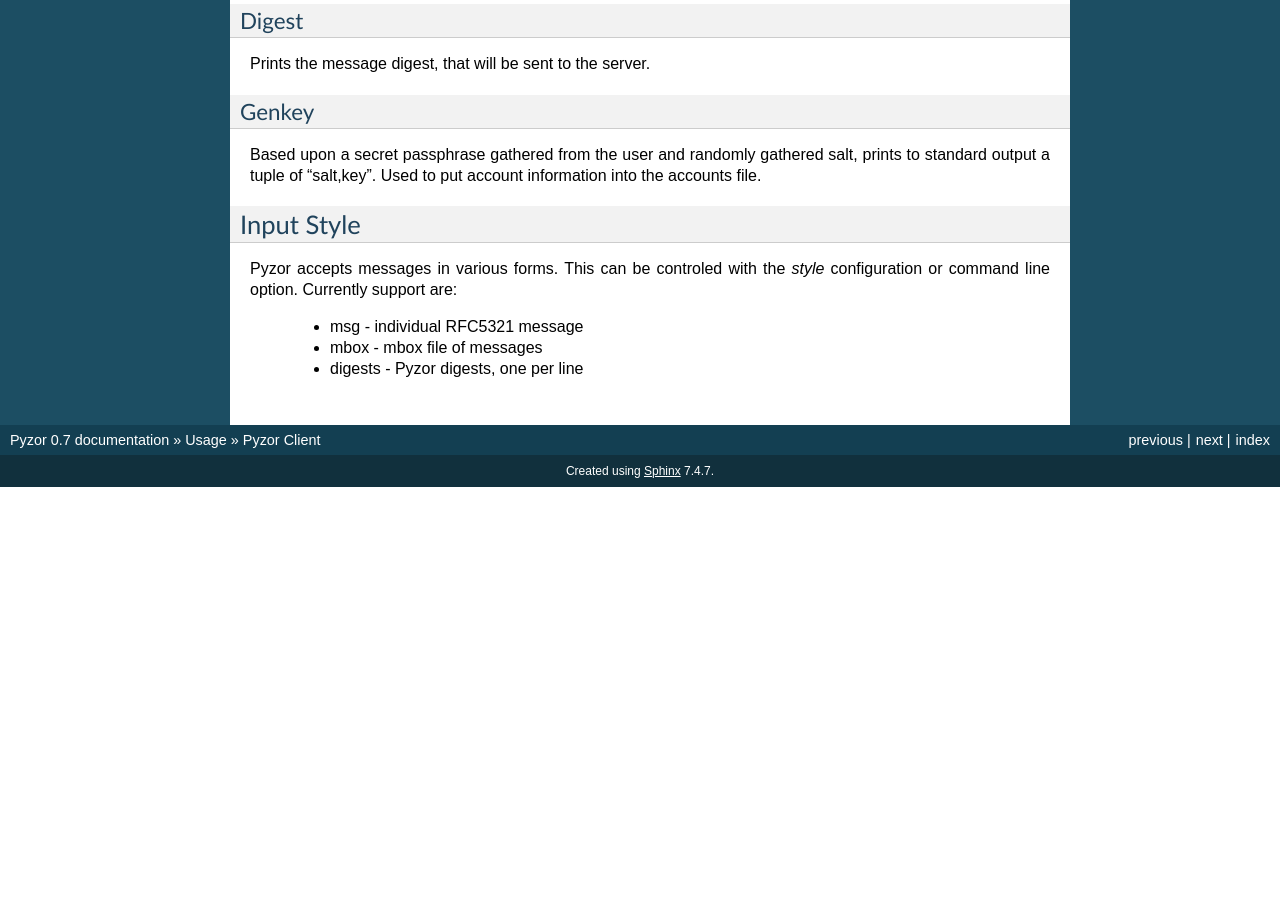
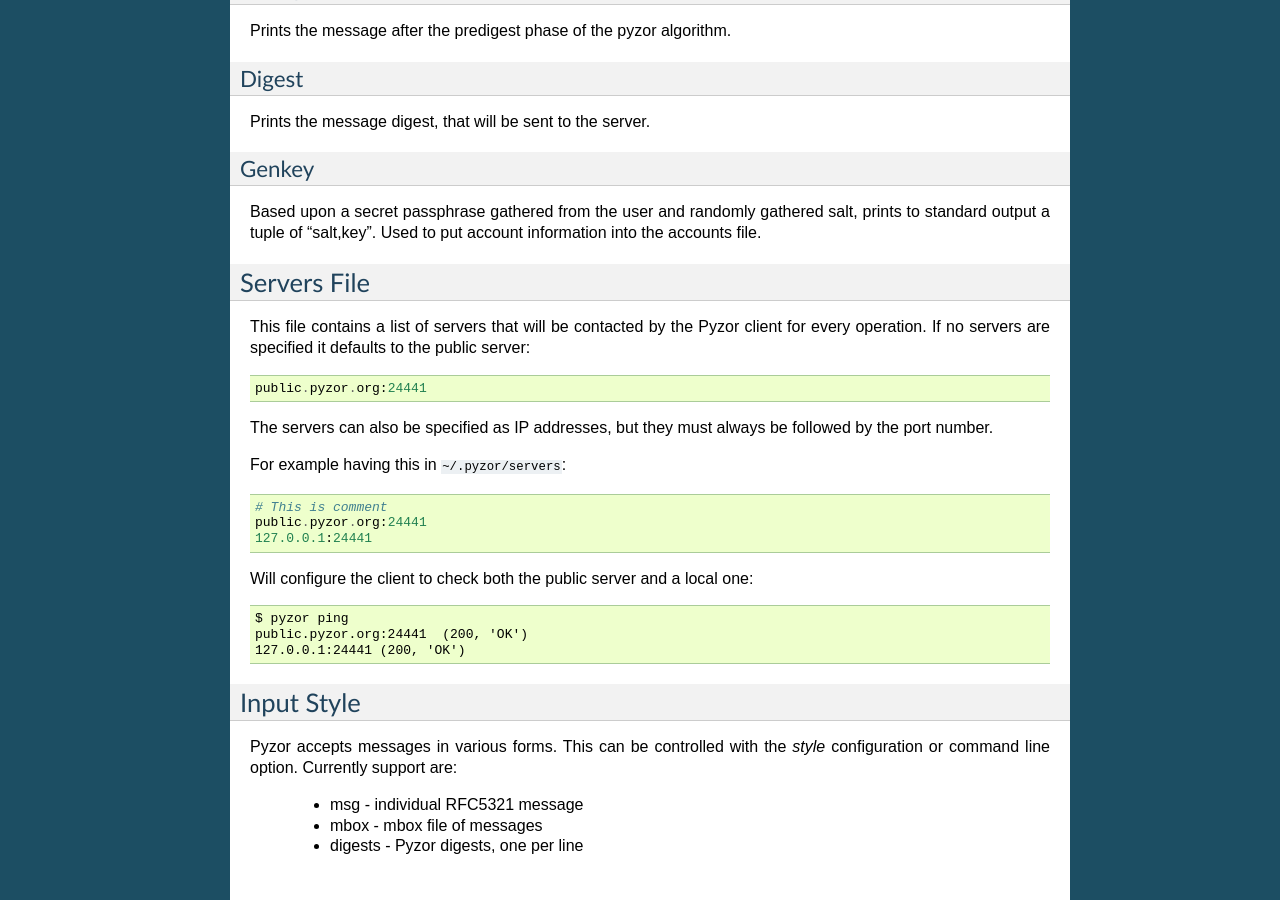
Before and after one commit to SpamExperts/pyzor, a Sphinx documentation site: the page built from docs/client.rst, in a window 1280 px wide and 900 px high, scrolled down 1664 px. Built offline with Sphinx 7.4.7, drawn with Linux system fonts in a browser that asks for light colours; pages that are not in the unit, such as notebooks, are missing from menus; before the commit the page ends 2151 px from its top, so only the background shows below that; some of the changed text lies outside the part shown.

Commit message:
Documentation style fixes.

```diff
--- a/docs/client.rst
+++ b/docs/client.rst
@@ -1,9 +1,13 @@
 Pyzor Client
 ==============
 
-The Pyzor Client is a Python script deployed with the package. It provides a command line interface to the Pyzor Client API::
+The Pyzor Client is a Python script deployed with the package. It provides a
+command line interface to the Pyzor Client API::
 
     pyzor [options] command
+
+You can also use the Python API directly to integrate Pyzor in your solution.
+For more information see :doc:`pyzor.client`.
 
 Commands
 ----------
@@ -11,7 +15,9 @@
 Check
 ^^^^^^
 
-Checks the message read from stdin and prints the number of times it has been reported and the number of time it has been whitelisted. If multiple servers are listed in the configuration file each server is checked::
+Checks the message read from stdin and prints the number of times it has been
+reported and the number of time it has been whitelisted. If multiple servers
+are listed in the configuration file each server is checked::
 
     $ pyzor check < spam.eml
     public.pyzor.org:24441	(200, 'OK')	134504	4681
@@ -21,12 +27,15 @@
  * 1 if the report count is 0 **or** the whitelist count is > 0
  * 0 if the report count is > 0 **and** the whitelist count is 0
 
-Note that you can configure this behaviour by changing the report/whitelist thresholds from the configuration file or the command-line options. See :ref:`client-configuration`.
+Note that you can configure this behaviour by changing the report/whitelist
+thresholds from the configuration file or the command-line options.
+See :ref:`client-configuration`.
 
 Info
 ^^^^^^
 
-Prints detailed information about the message. The exit code will always be zero (0) if all servers returned (200, 'OK')::
+Prints detailed information about the message. The exit code will always be
+zero (0) if all servers returned (200, 'OK')::
 
     $ pyzor info < spam.eml
     public.pyzor.org:24441	(200, 'OK')
@@ -41,7 +50,9 @@
 Report
 ^^^^^^^^
 
-Reports to the server a digest of each message as spam. Writes to standard output a tuple of (error-code, message) from the server. If multiple servers are listed in the configuration file the message is reported to each one::
+Reports to the server a digest of each message as spam. Writes to standard
+output a tuple of (error-code, message) from the server. If multiple servers
+are listed in the configuration file the message is reported to each one::
 
     $ pyzor report < spam.eml
     public.pyzor.org:24441      (200, 'OK')
@@ -49,7 +60,9 @@
 Whitelist
 ^^^^^^^^^^
 
-Reports to the server a digest of each message as not-spam. Writes to standard output a tuple of (error-code, message) from the server. If multiple servers are listed in the configuration file the message is reported to each one::
+Reports to the server a digest of each message as not-spam. Writes to standard
+output a tuple of (error-code, message) from the server. If multiple servers
+are listed in the configuration file the message is reported to each one::
 
     $ pyzor whitelist < spam.eml
     public.pyzor.org:24441      (200, 'OK')
@@ -70,7 +83,8 @@
 Pong
 ^^^^^^
 
-Can be used to test pyzor, this will always return a large number of reports and 0 whitelist, regardless of the message::
+Can be used to test pyzor, this will always return a large number of reports
+and 0 whitelist, regardless of the message::
 
     $ pyzor pong < ham.eml
     public.pyzor.org:24441	(200, 'OK')	9223372036854775807	0
@@ -88,14 +102,43 @@
 Genkey
 ^^^^^^^^
 
-Based upon a secret passphrase gathered from the user and randomly gathered salt, prints to standard output a tuple of "salt,key". Used to put account information into the accounts file.
+Based upon a secret passphrase gathered from the user and randomly gathered
+salt, prints to standard output a tuple of "salt,key". Used to put account
+information into the accounts file.
+
+
+Servers File
+--------------
+
+This file contains a list of servers that will be contacted by the Pyzor
+client for every operation. If no servers are specified it defaults to the
+public server::
+
+    public.pyzor.org:24441
+
+The servers can also be specified as IP addresses, but they must always be
+followed by the port number.
+
+For example having this in ``~/.pyzor/servers``::
+
+ # This is comment
+ public.pyzor.org:24441
+ 127.0.0.1:24441
+
+Will configure the client to check both the public server and a local one::
+
+    $ pyzor ping
+    public.pyzor.org:24441  (200, 'OK')
+    127.0.0.1:24441 (200, 'OK')
+
 
 .. _client-input-style:
 
 Input Style
 --------------
 
-Pyzor accepts messages in various forms. This can be controled with the *style* configuration or command line option. Currently support are:
+Pyzor accepts messages in various forms. This can be controlled with the
+*style* configuration or command line option. Currently support are:
 
  * msg - individual RFC5321 message
  * mbox - mbox file of messages
--- a/docs/usage.rst
+++ b/docs/usage.rst
@@ -7,3 +7,4 @@
    :maxdepth: 2
 
    client.rst
+   server.rst
```
Also changed, not shown: docs/config.rst (+38 -18 lines), docs/installation.rst (+6 -2 lines), docs/introduction.rst (+12 -5 lines).
